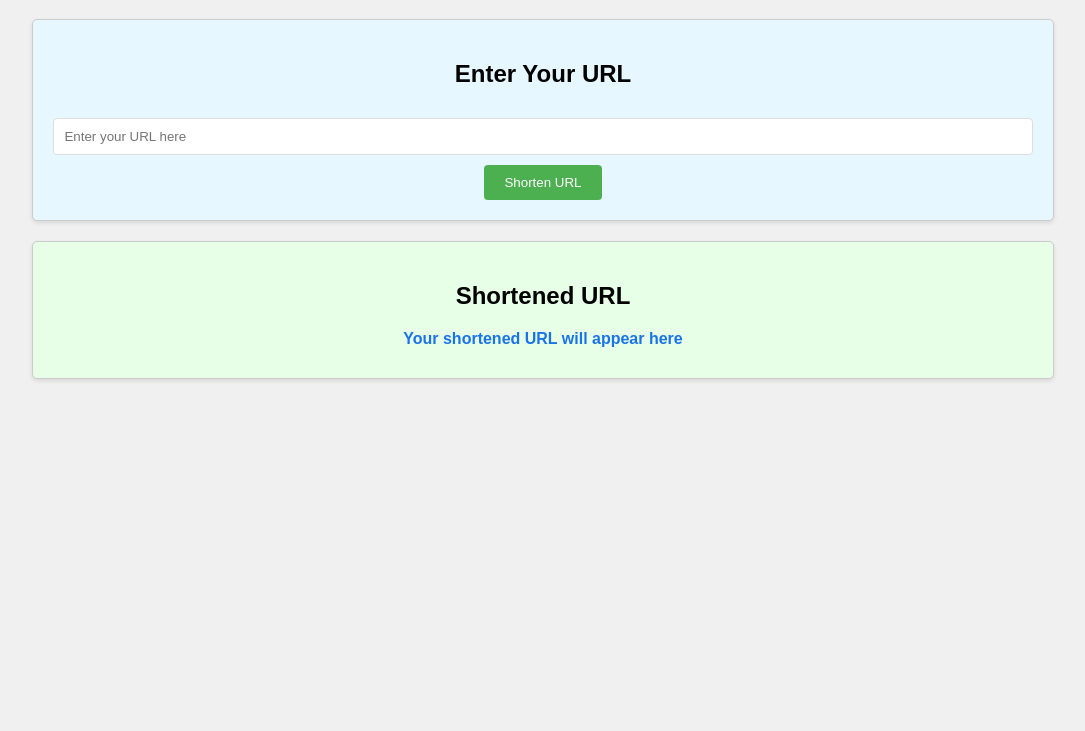
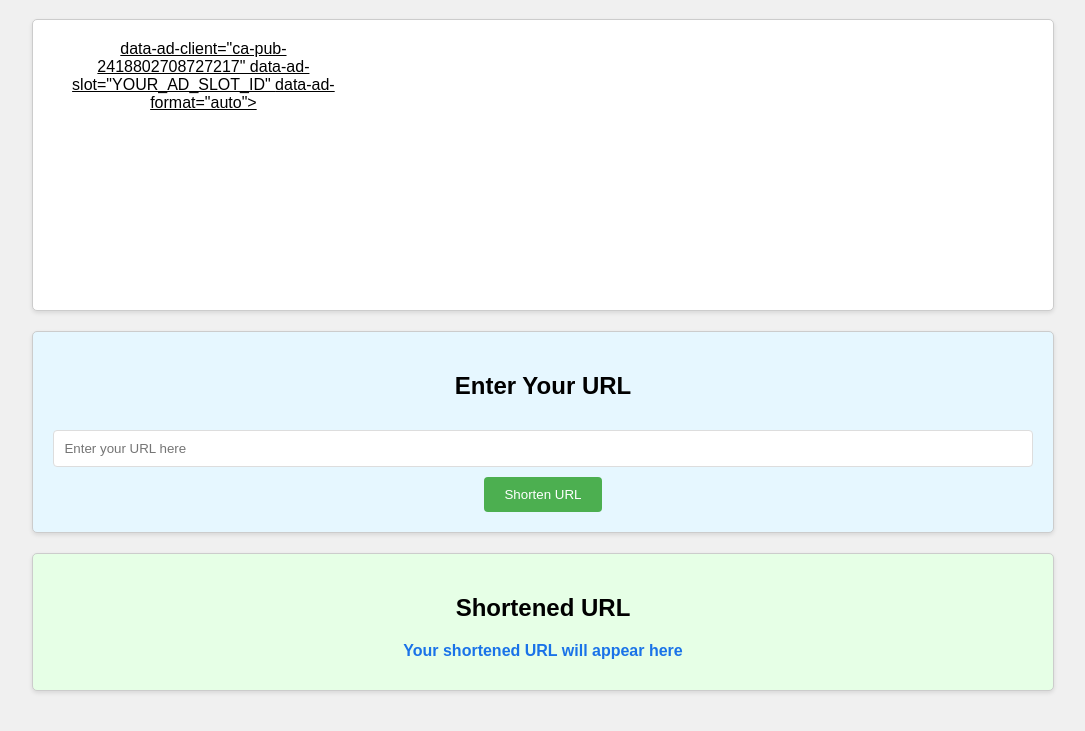
Before and after one commit to johniyon/shortweb, a plain HTML site: page index.html in a window 1280 px wide. Shown: the part 89-820 px from the top of the page, without its empty margins (97-1182 px from the left). Drawn offline with Linux system fonts and the light colour scheme.

Commit message:
Update index.html

```diff
--- a/index.html
+++ b/index.html
@@ -1,13 +1,3 @@
-<!DOCTYPE html>
-<html lang="en" >
-<head>
-  <meta charset="UTF-8">
-  <title>CodePen - Untitled</title>
-
-
-</head>
-<body>
-<!-- partial:index.partial.html -->
 <!DOCTYPE html>
 <html lang="en">
 <head>
@@ -69,6 +59,20 @@
 </head>
 <body>
     <h1>Simple URL Shortener</h1>
+
+    <!-- Google AdSense Code -->
+    <div class="box">
+        <script async src="https://pagead2.googlesyndication.com/pagead/js/adsbygoogle.js?client=ca-pub-2418802708727217" crossorigin="anonymous"></script>
+        <ins class="adsbygoogle"
+             style="display:block; width:300px; height:250px;" <!-- Adjust size as needed -->
+             data-ad-client="ca-pub-2418802708727217"
+             data-ad-slot="YOUR_AD_SLOT_ID" <!-- Replace with your ad slot ID -->
+             data-ad-format="auto"></ins>
+        <script>
+             (adsbygoogle = window.adsbygoogle || []).push({});
+        </script>
+    </div>
+
     <div class="box" id="inputBox">
         <h2>Enter Your URL</h2>
         <input type="text" id="urlInput" placeholder="Enter your URL here">
@@ -88,7 +92,7 @@
             fetch(`https://is.gd/create.php?format=json&url=${encodeURIComponent(url)}`)
                 .then(response => response.json())
                 .then(data => {
-                    console.log(data);  // Log the response for debugging
+                    console.log(data);
                     if (data.shorturl) {
                         document.getElementById('shortLink').innerText = data.shorturl;
                     } else {
@@ -103,7 +107,3 @@
     </script>
 </body>
 </html>
-<!-- partial -->
-
-</body>
-</html>
```
